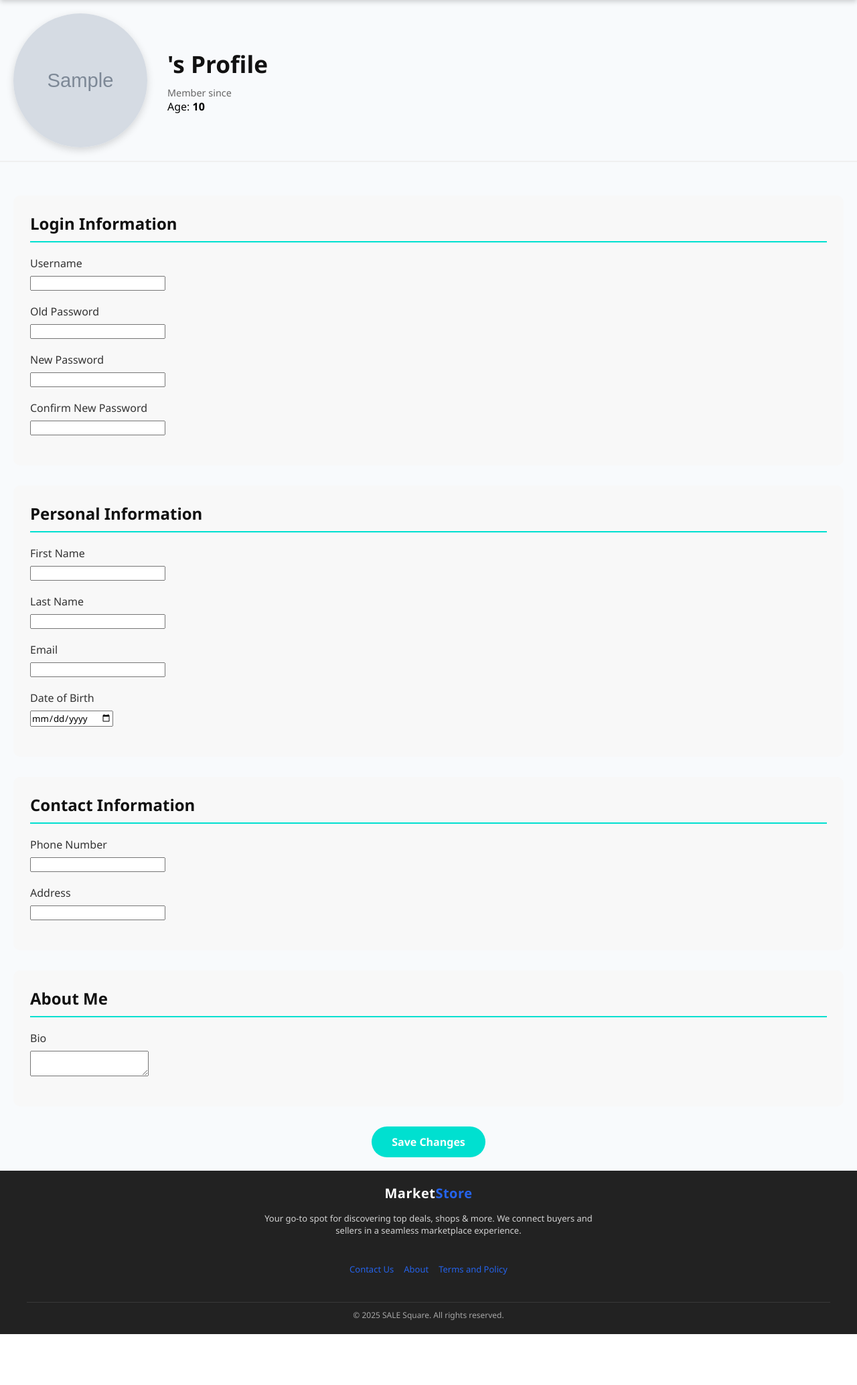
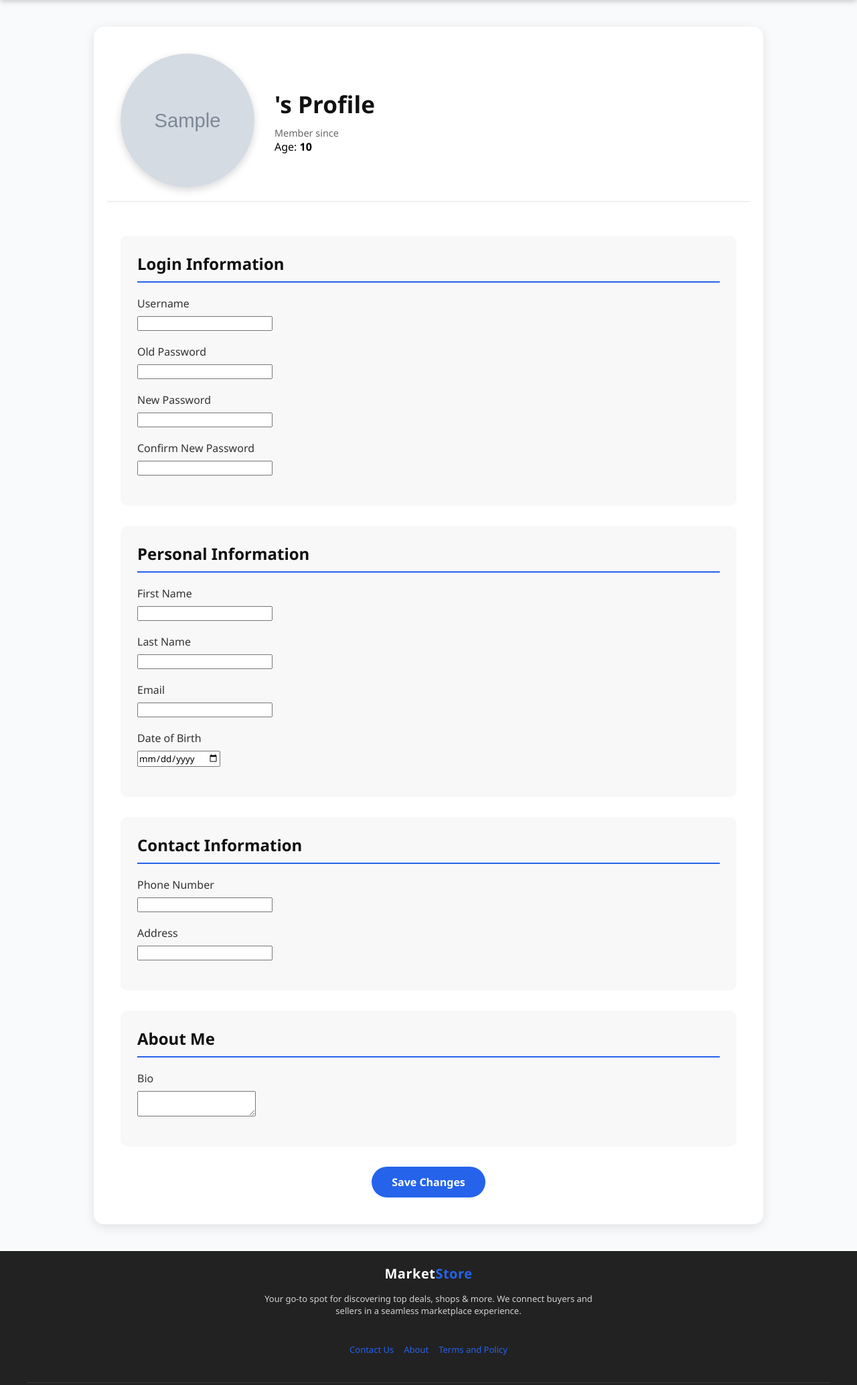
Before and after one commit to abdoezz1/Online_Market_Place, a Django app: template templates/core/profile.html in a window 1280 px wide. Shown: the part 74-2142 px from the top of the page at 67% size. Before the commit the page ends 2066 px from the top, so only its background shows below. Run offline with Django 3.2, Linux system fonts and the light colour scheme; the template is opened without the code that fills it: most values are stand-ins (such as "Sample title", 1, 10 or a date in 2020); grey boxes marked "Sample" are stand-in pictures; form fields are guessed from the names that the template uses.

Commit message:
Update profile.css with new color scheme

```diff
--- a/static/css/profile.css
+++ b/static/css/profile.css
@@ -1,4 +1,4 @@
-Profile Container
+/* Profile Container */
 .profile-container {
     max-width: 1000px;
     margin: 40px auto;
@@ -89,7 +89,7 @@
     font-size: 1.5rem;
     margin-bottom: 20px;
     padding-bottom: 10px;
-    border-bottom: 2px solid #00e0d0;
+    border-bottom: 2px solid #2563EB;
 }
 
 .form-group {
@@ -113,8 +113,8 @@
 }
 
 .form-control:focus {
-    border-color: #00e0d0;
-    box-shadow: 0 0 0 2px rgba(0, 224, 208, 0.2);
+    border-color: #2563EB;
+    box-shadow: 0 0 0 2px rgba(37, 99, 235, 0.2);
     outline: none;
 }
 
@@ -134,7 +134,7 @@
 }
 
 .save-btn {
-    background-color: #00e0d0;
+    background-color: #2563EB;
     color: white;
     border: none;
     padding: 12px 30px;
@@ -146,9 +146,9 @@
 }
 
 .save-btn:hover {
-    background-color: #00c9ba;
+    background-color: #1D4ED8;
     transform: translateY(-2px);
-    box-shadow: 0 4px 12px rgba(0, 224, 208, 0.3);
+    box-shadow: 0 4px 12px rgba(37, 99, 235, 0.3);
 }
 
 /* Messages */
@@ -247,10 +247,10 @@
 }
 
 ::-webkit-scrollbar-thumb {
-    background: #00e0d0;
+    background: #2563EB;
     border-radius: 10px;
 }
 
 ::-webkit-scrollbar-thumb:hover {
-    background: #00bfa6;
+    background: #1D4ED8;
 }
```
